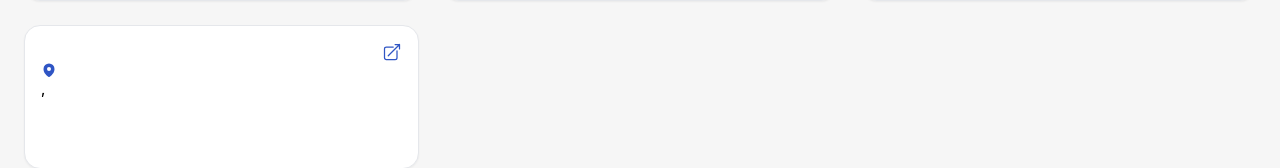
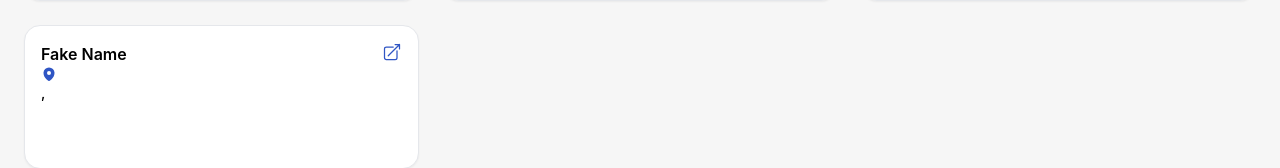
Before and after one commit to marytomkins/jersey-shore-happy-hours, a React (Create React App) app: page / in a window 1280 px wide. Shown: the part 437-605 px from the top of the page. Built offline with nearby package versions, Linux system fonts and the light colour scheme.

Commit message:
Fake Name

```diff
--- a/src/data/happyHours.js
+++ b/src/data/happyHours.js
@@ -38,7 +38,7 @@ export const happyHours = [
     link: "https://www.ssgpub.com/",
   },
   {
-    name: "",
+    name: "Fake Name",
     town: "",
     dayText: "",
     dayFilter: [""],
```
